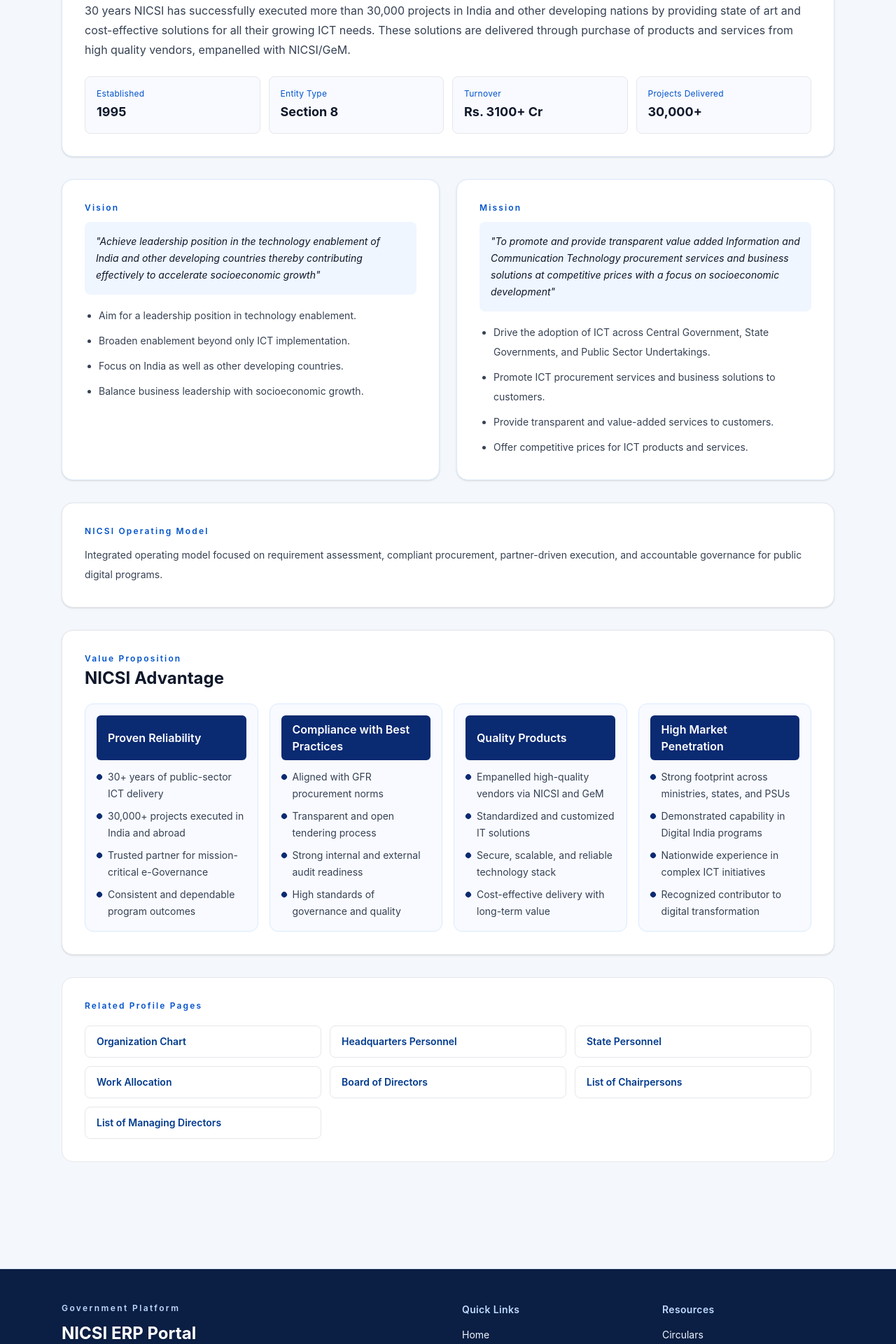
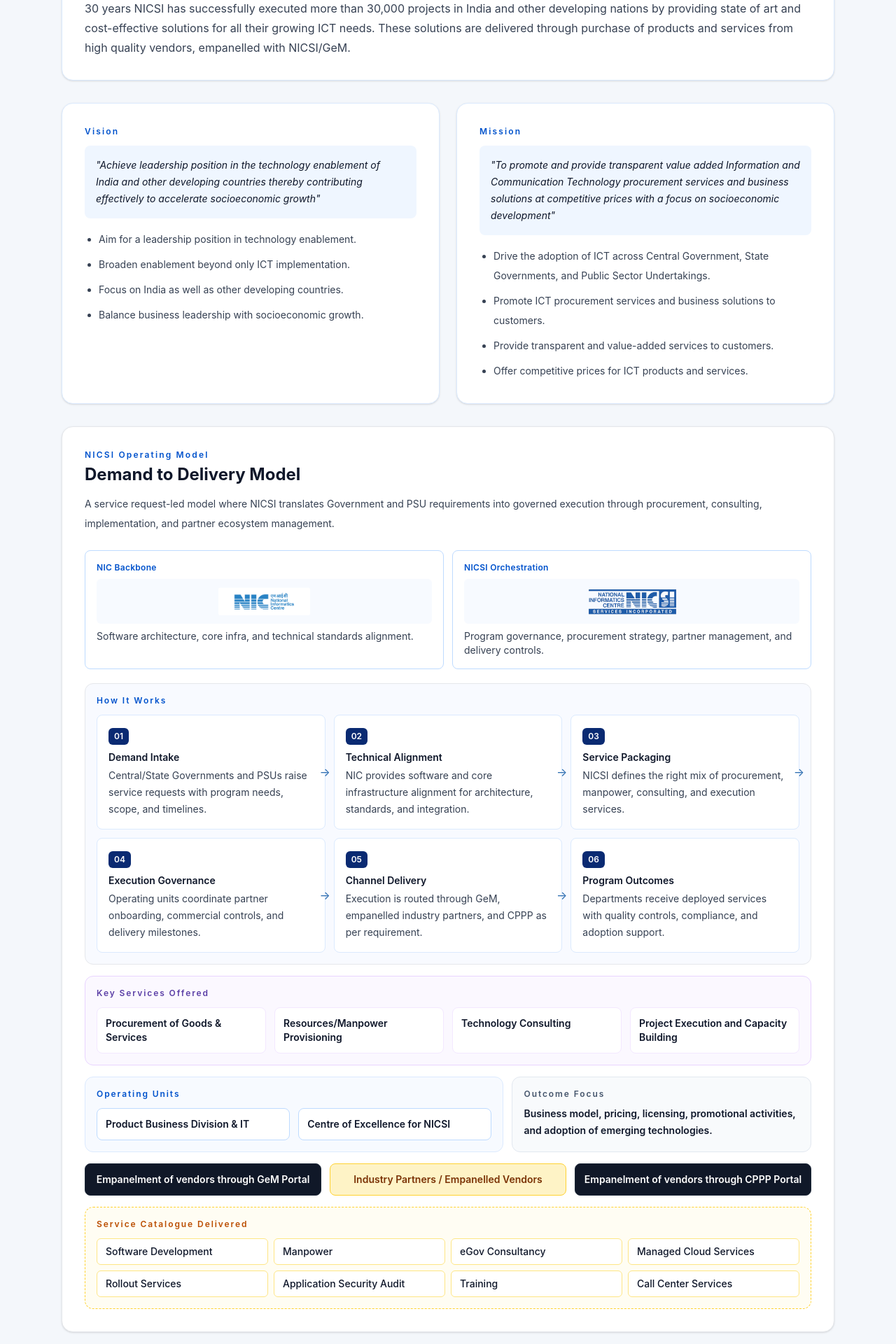
Before and after one commit to pranukumar/nicsi-erp-portal, a Next.js app: page /about in a window 1280 px wide. Shown: the part 520-2440 px from the top of the page at 70% size. Built offline with nearby package versions, Linux system fonts and the light colour scheme; no server answers; the database is empty.

Commit message:
Initial commit 26-02-206

```diff
--- a/app/about/page.tsx
+++ b/app/about/page.tsx
@@ -1,5 +1,6 @@
 import PageTitle from "../../components/layout/PageTitle";
 import Link from "next/link";
+import Image from "next/image";
 
 export default function AboutPage() {
   const visionPoints = [
@@ -53,6 +54,59 @@
       ],
     },
   ] as const;
+  const keyServices = [
+    "Procurement of Goods & Services",
+    "Resources/Manpower Provisioning",
+    "Technology Consulting",
+    "Project Execution and Capacity Building",
+  ] as const;
+  const executionChannels = [
+    "Empanelment of vendors through GeM Portal",
+    "Industry Partners / Empanelled Vendors",
+    "Empanelment of vendors through CPPP Portal",
+  ] as const;
+  const serviceCatalogue = [
+    "Software Development",
+    "Manpower",
+    "eGov Consultancy",
+    "Managed Cloud Services",
+    "Rollout Services",
+    "Application Security Audit",
+    "Training",
+    "Call Center Services",
+  ] as const;
+  const operatingStages = [
+    {
+      step: "01",
+      title: "Demand Intake",
+      detail: "Central/State Governments and PSUs raise service requests with program needs, scope, and timelines.",
+    },
+    {
+      step: "02",
+      title: "Technical Alignment",
+      detail: "NIC provides software and core infrastructure alignment for architecture, standards, and integration.",
+    },
+    {
+      step: "03",
+      title: "Service Packaging",
+      detail: "NICSI defines the right mix of procurement, manpower, consulting, and execution services.",
+    },
+    {
+      step: "04",
+      title: "Execution Governance",
+      detail: "Operating units coordinate partner onboarding, commercial controls, and delivery milestones.",
+    },
+    {
+      step: "05",
+      title: "Channel Delivery",
+      detail: "Execution is routed through GeM, empanelled industry partners, and CPPP as per requirement.",
+    },
+    {
+      step: "06",
+      title: "Program Outcomes",
+      detail: "Departments receive deployed services with quality controls, compliance, and adoption support.",
+    },
+  ] as const;
 
   return (
     <main className="pb-12">
@@ -76,24 +130,7 @@
             delivered through purchase of products and services from high quality vendors,
             empanelled with NICSI/GeM.
           </p>
-          <div className="mt-6 grid gap-3 text-sm sm:grid-cols-2 lg:grid-cols-4">
-            <div className="rounded-lg border border-gray-200 bg-[#F8FAFF] p-4">
-              <p className="text-xs uppercase tracking-wide text-[#0052CC]">Established</p>
-              <p className="mt-1 text-lg font-bold text-[#0F172A]">1995</p>
-            </div>
-            <div className="rounded-lg border border-gray-200 bg-[#F8FAFF] p-4">
-              <p className="text-xs uppercase tracking-wide text-[#0052CC]">Entity Type</p>
-              <p className="mt-1 text-lg font-bold text-[#0F172A]">Section 8</p>
-            </div>
-            <div className="rounded-lg border border-gray-200 bg-[#F8FAFF] p-4">
-              <p className="text-xs uppercase tracking-wide text-[#0052CC]">Turnover</p>
-              <p className="mt-1 text-lg font-bold text-[#0F172A]">Rs. 3100+ Cr</p>
-            </div>
-            <div className="rounded-lg border border-gray-200 bg-[#F8FAFF] p-4">
-              <p className="text-xs uppercase tracking-wide text-[#0052CC]">Projects Delivered</p>
-              <p className="mt-1 text-lg font-bold text-[#0F172A]">30,000+</p>
-            </div>
-          </div>
+
         </div>
       </section>
 
@@ -128,10 +165,101 @@
       <section className="mx-auto max-w-6xl px-6 pb-8">
         <div className="mb-8 rounded-2xl border border-gray-200 bg-white p-6 shadow-sm md:p-8">
           <p className="text-xs font-semibold uppercase tracking-[0.18em] text-[#0052CC]">NICSI Operating Model</p>
+          <h3 className="mt-1 text-2xl font-bold text-[#0F172A]">Demand to Delivery Model</h3>
           <p className="mt-3 text-sm leading-7 text-gray-700">
-            Integrated operating model focused on requirement assessment, compliant procurement, partner-driven execution, and
-            accountable governance for public digital programs.
+            A service request-led model where NICSI translates Government and PSU requirements into governed execution through
+            procurement, consulting, implementation, and partner ecosystem management.
           </p>
+
+          <div className="mt-6 grid gap-3 md:grid-cols-2">
+            <div className="rounded-lg border border-blue-200 bg-white p-4">
+              <p className="text-xs font-semibold uppercase tracking-wide text-[#0052CC]">NIC Backbone</p>
+              <div className="mt-2 flex min-h-16 items-center justify-center rounded-md bg-[#F7FAFF] p-2">
+                <Image src="/logos/NIC_Logo.png" alt="NIC Logo" width={160} height={60} className="h-10 w-auto object-contain" />
+              </div>
+              <p className="mt-2 text-sm text-gray-700">Software architecture, core infra, and technical standards alignment.</p>
+            </div>
+            <div className="rounded-lg border border-blue-200 bg-white p-4">
+              <p className="text-xs font-semibold uppercase tracking-wide text-[#0052CC]">NICSI Orchestration</p>
+              <div className="mt-2 flex min-h-16 items-center justify-center rounded-md bg-[#F7FAFF] p-2">
+                <Image src="/logos/NICSI-logo.png" alt="NICSI Logo" width={220} height={60} className="h-11 w-auto object-contain" />
+              </div>
+              <p className="mt-2 text-sm text-gray-700">Program governance, procurement strategy, partner management, and delivery controls.</p>
+            </div>
+          </div>
+
+          <div className="mt-5 rounded-xl border border-gray-200 bg-[#F8FAFF] p-4">
+            <p className="text-xs font-semibold uppercase tracking-[0.16em] text-[#0052CC]">How It Works</p>
+            <div className="mt-3 grid gap-3 lg:grid-cols-3">
+              {operatingStages.map((stage, index) => (
+                <article key={stage.step} className="relative rounded-lg border border-blue-100 bg-white p-4">
+                  <span className="inline-flex rounded-md bg-[#0A2A72] px-2 py-1 text-xs font-semibold text-white">{stage.step}</span>
+                  <h4 className="mt-2 text-sm font-semibold text-[#0F172A]">{stage.title}</h4>
+                  <p className="mt-1 text-sm leading-6 text-gray-700">{stage.detail}</p>
+                  {index !== operatingStages.length - 1 ? (
+                    <span className="absolute -right-2 top-1/2 hidden -translate-y-1/2 text-[#2B6CB0] lg:block">&#8594;</span>
+                  ) : null}
+                </article>
+              ))}
+            </div>
+          </div>
+
+          <div className="mt-4 rounded-xl border border-purple-200 bg-[#FBF8FF] p-4">
+            <p className="text-xs font-semibold uppercase tracking-[0.16em] text-[#5B3FA6]">Key Services Offered</p>
+            <div className="mt-3 grid gap-3 md:grid-cols-2 xl:grid-cols-4">
+              {keyServices.map((service) => (
+                <div key={service} className="rounded-lg border border-purple-100 bg-white p-3 text-sm font-semibold text-[#0F172A]">
+                  {service}
+                </div>
+              ))}
+            </div>
+          </div>
+
+          <div className="mt-4 grid gap-3 lg:grid-cols-[1.4fr_1fr]">
+            <div className="rounded-xl border border-blue-100 bg-[#F7FAFF] p-4">
+              <p className="text-xs font-semibold uppercase tracking-[0.16em] text-[#0052CC]">Operating Units</p>
+              <div className="mt-3 grid gap-3 md:grid-cols-2">
+                <div className="rounded-lg border border-blue-200 bg-white p-3 text-sm font-semibold text-[#0F172A]">
+                  Product Business Division & IT
+                </div>
+                <div className="rounded-lg border border-blue-200 bg-white p-3 text-sm font-semibold text-[#0F172A]">
+                  Centre of Excellence for NICSI
+                </div>
+              </div>
+            </div>
+            <div className="rounded-xl border border-slate-200 bg-slate-50 p-4">
+              <p className="text-xs font-semibold uppercase tracking-[0.16em] text-slate-600">Outcome Focus</p>
+              <p className="mt-2 text-sm font-semibold leading-6 text-[#0F172A]">
+                Business model, pricing, licensing, promotional activities, and adoption of emerging technologies.
+              </p>
+            </div>
+          </div>
+
+          <div className="mt-4 grid gap-3 md:grid-cols-3">
+            {executionChannels.map((channel, index) => (
+              <div
+                key={channel}
+                className={`rounded-lg p-3 text-center text-sm font-semibold ${
+                  index === 1
+                    ? "border border-amber-300 bg-amber-100 text-amber-900"
+                    : "border border-gray-800 bg-gray-900 text-white"
+                }`}
+              >
+                {channel}
+              </div>
+            ))}
+          </div>
+
+          <div className="mt-4 rounded-xl border border-dashed border-amber-300 bg-amber-50/60 p-4">
+            <p className="text-xs font-semibold uppercase tracking-[0.16em] text-amber-700">Service Catalogue Delivered</p>
+            <div className="mt-3 grid gap-2 sm:grid-cols-2 lg:grid-cols-4">
+              {serviceCatalogue.map((service) => (
+                <div key={service} className="rounded-md border border-amber-200 bg-white px-3 py-2 text-sm font-medium text-[#0F172A]">
+                  {service}
+                </div>
+              ))}
+            </div>
+          </div>
         </div>
         <div className="rounded-2xl border border-gray-200 bg-white p-6 shadow-sm md:p-8">
           <p className="text-xs font-semibold uppercase tracking-[0.18em] text-[#0052CC]">Value Proposition</p>
--- a/app/circulars/page.tsx
+++ /dev/null
@@ -1,15 +0,0 @@
-import PageTitle from "../../components/layout/PageTitle";
-
-export default function CircularsPage() {
-  return (
-    <main className="pb-12">
-      <PageTitle title="Circulars" />
-      <section className="mx-auto max-w-5xl px-6 py-8 text-gray-700">
-        <p>
-          Official notifications, process updates, and departmental advisories are published here
-          for all stakeholders.
-        </p>
-      </section>
-    </main>
-  );
-}
--- a/app/page.tsx
+++ b/app/page.tsx
@@ -35,8 +35,8 @@
 ];
 
 const quickServices = [
-  { label: "RTI", href: "/circulars" },
-  { label: "Circulars", href: "/circulars" },
+  { label: "RTI", href: "/rti" },
+  { label: "Forms", href: "/forms" },
   { label: "Resources", href: "/tenders" },
   { label: "Contact Office", href: "/contact" },
   { label: "Vendor Login", href: "/login" },
@@ -54,7 +54,7 @@
   {
     title: "Press Update: Digital Procurement Modernization",
     description: "Program updates on process transparency, monitoring, and stakeholder participation.",
-    href: "/circulars",
+    href: "/press-releases",
   },
   {
     title: "Media Note: Expanded Service Delivery Capacity",
--- a/components/layout/Header.tsx
+++ b/components/layout/Header.tsx
@@ -194,19 +194,13 @@
   },
   {
     label: "Resources",
-    description: "Circulars, SOPs, forms, and public reference documents.",
+    description: "SOPs, forms, and public reference documents.",
     items: [
       {
         label: "NICSI SOP",
         href: "/nicsi-sop",
         description: "Standard operating procedures and process guidance.",
         icon: Download,
-      },
-      {
-        label: "Circular & Notices",
-        href: "/circulars",
-        description: "Official circulars, notices, and public updates.",
-        icon: FileCheck2,
       },
       {
         label: "Forms",
@@ -265,30 +259,6 @@
     ],
   },
   {
-    label: "Opportunities",
-    description: "Recruitment, internship, and capacity building opportunities.",
-    items: [
-      {
-        label: "Career",
-        href: "/career",
-        description: "Current openings and recruitment notices.",
-        icon: BriefcaseBusiness,
-      },
-      {
-        label: "Internship",
-        href: "/internship",
-        description: "Internship programs for students and young professionals.",
-        icon: UserCheck2,
-      },
-      {
-        label: "Capacity Building Training",
-        href: "/capacity-building-training",
-        description: "Training initiatives for digital governance capability development.",
-        icon: CalendarDays,
-      },
-    ],
-  },
-  {
     label: "Quick Links",
     description: "Direct access to key portals and statutory information pages.",
     items: [
@@ -327,10 +297,19 @@
   },
 ];
 
+const topStripOpportunitiesItems = [
+  { label: "Career", href: "/career", icon: BriefcaseBusiness },
+  { label: "Internship", href: "/internship", icon: UserCheck2 },
+  { label: "Capacity Building Training", href: "/capacity-building-training", icon: CalendarDays },
+];
+
 const utilityLinks = [
   { label: "Sitemap", href: "/about" },
-  { label: "RTI", href: "/circulars" },
-  { label: "CSR", href: "/csr" },
+  {
+    label: "Opportunities",
+    href: "/career",
+    items: topStripOpportunitiesItems,
+  },
   { label: "Contact", href: "/contact" },
 ];
 
@@ -408,11 +387,30 @@
           />
         </span>
         <div className="hidden items-center gap-4 md:flex">
-          {utilityLinks.map((item) => (
+          {utilityLinks.map((item) =>
+            item.items?.length ? (
+              <div key={item.label} className="group relative">
+                <Link href={item.href} className="inline-flex items-center gap-1 text-white/90 transition hover:text-white">
+                  <span>{item.label}</span>
+                  <ChevronDown size={12} className="transition-transform group-hover:rotate-180 group-focus-within:rotate-180" />
+                </Link>
+                <div className="invisible absolute right-0 top-full z-50 mt-2 w-60 rounded-md border border-blue-100 bg-white p-1 opacity-0 shadow-lg transition group-hover:visible group-hover:opacity-100 group-focus-within:visible group-focus-within:opacity-100">
+                  {item.items.map((subItem) => (
+                    <Link key={subItem.label} href={subItem.href} className="block rounded px-3 py-2 text-sm font-medium text-gray-700 transition hover:bg-blue-50 hover:text-[#003A8C]">
+                      <span className="flex items-center gap-2">
+                        {subItem.icon ? <subItem.icon size={14} className="text-[#003A8C]" /> : null}
+                        <span>{subItem.label}</span>
+                      </span>
+                    </Link>
+                  ))}
+                </div>
+              </div>
+            ) : (
               <Link key={item.label} href={item.href} className="text-white/90 transition hover:text-white">
                 {item.label}
               </Link>
-          ))}
+            ),
+          )}
           <span className="text-white/80">Secure ERP Access Portal</span>
         </div>
         <span className="md:hidden">ERP Portal</span>
@@ -448,7 +446,6 @@
               key={group.label}
               groupIndex={groupIndex}
               label={group.label}
-              description={group.description}
               items={group.items}
               isOpen={openGroupIndex === groupIndex}
               setGroupButtonRef={(element) => {
@@ -619,7 +616,6 @@
 function MenuGroup({
   groupIndex,
   label,
-  description,
   items,
   isOpen,
   setGroupButtonRef,
@@ -631,7 +627,6 @@
 }: {
   groupIndex: number;
   label: string;
-  description: string;
   items: Array<{
     label: string;
     href: string;
@@ -722,12 +717,7 @@
           style={{ left: `${panelLeft}px` }}
           className="absolute top-full z-50 w-[min(52rem,calc(100vw-2rem))] rounded-xl border border-gray-200 bg-white p-4 shadow-2xl"
         >
-          <div className="grid gap-3 lg:grid-cols-[200px_1fr]">
-            <div className="rounded-lg bg-[#F4F7FB] p-4">
-              <p className="text-sm font-semibold text-[#003A8C]">{label}</p>
-              <p className="mt-2 text-xs leading-5 text-gray-600">{description}</p>
-            </div>
-            <div className={`grid gap-2 sm:grid-cols-2 ${label === "Profile" ? "lg:grid-cols-3" : "lg:grid-cols-2"}`}>
+          <div className={`grid gap-3 sm:grid-cols-2 ${label === "Profile" ? "lg:grid-cols-3" : "lg:grid-cols-2"}`}>
             {items.map((item, itemIndex) => {
               const Icon = item.icon;
               return (
@@ -738,25 +728,21 @@
                   role="menuitem"
                   target={item.external ? "_blank" : undefined}
                   rel={item.external ? "noreferrer" : undefined}
-                    className="rounded-lg border border-transparent p-3 transition hover:border-blue-100 hover:bg-blue-50/60"
+                  className="rounded-xl border border-gray-100 bg-white p-3.5 transition hover:border-blue-200 hover:bg-blue-50/40"
                   onKeyDown={(event) => onItemKeyDown(itemIndex, event)}
                   onClick={onClose}
                 >
-                    <div className="flex items-start gap-3">
-                      <span className="rounded-md bg-white p-2 text-[#003A8C] shadow-sm ring-1 ring-gray-200">
+                  <div className="flex items-center gap-3">
+                    <span className="rounded-md bg-[#F4F7FB] p-2 text-[#003A8C] ring-1 ring-blue-100">
                       <Icon size={16} />
                     </span>
-                      <span>
-                        <span className="block text-sm font-semibold text-gray-800">{item.label}</span>
-                        <span className="mt-1 block text-xs leading-5 text-gray-600">{item.description}</span>
-                      </span>
+                    <span className="block text-sm font-semibold leading-5 text-gray-800">{item.label}</span>
                   </div>
                 </Link>
               );
             })}
           </div>
         </div>
-        </div>
       )}
     </div>
   );
--- a/services/siteContent.ts
+++ b/services/siteContent.ts
@@ -24,7 +24,7 @@
 
 const fallbackAnnouncements: Announcement[] = [
   { text: "Corrigendum issued for cloud infrastructure tender batch Q1-2026.", href: "/tenders" },
-  { text: "Updated vendor document checklist published under circulars.", href: "/circulars" },
+  { text: "Updated vendor document checklist published in forms section.", href: "/forms" },
   { text: "Career opportunities open for project and security operations teams.", href: "/career" },
 ];
 
@@ -45,7 +45,7 @@
     { label: "Contact", href: "/contact" },
   ],
   resourceLinks: [
-    { label: "Circulars", href: "/circulars" },
+    { label: "Forms", href: "/forms" },
     { label: "Empanelled Vendors", href: "/empanelled-vendors" },
     { label: "Portal Login", href: "/login" },
   ],
```
Also changed, not shown: 2 other files (tests, documents, lock files or other folders). Lines whose indentation alone changed are shown as unchanged.
